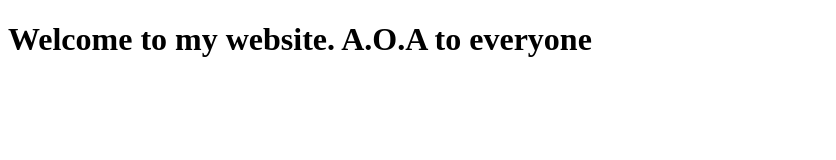
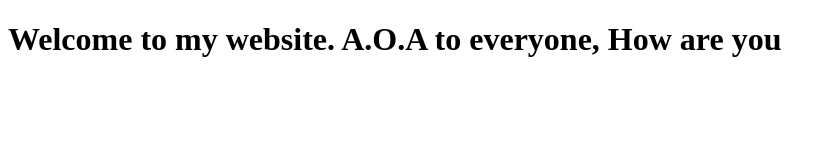
Before and after one commit to FahidHabib/FirstAssingment, a plain HTML site: page index.html in a window 1280 px wide. Shown: the whole page, without its empty margins (0-836 px from the left). Drawn offline with Linux system fonts and the light colour scheme.

Commit message:
change index.html

```diff
--- a/index.html
+++ b/index.html
@@ -6,6 +6,6 @@
     <title>Document</title>
 </head>
 <body>
-    <h1>Welcome to my website. A.O.A to everyone </h1>
+    <h1>Welcome to my website. A.O.A to everyone, How are you </h1>
 </body>
 </html>
```
